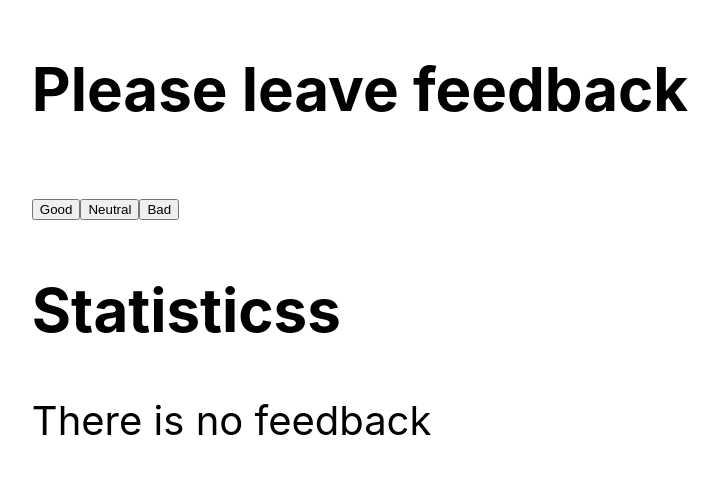
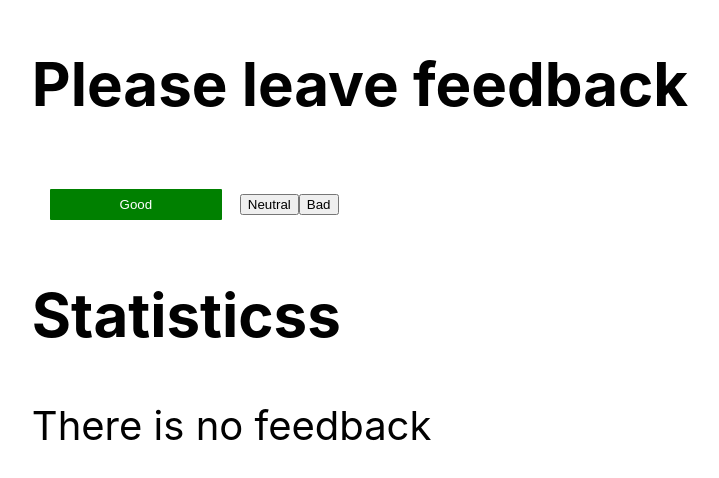
Before and after one commit to OlenaVoroshnina/goit-react-hw-02-feedback, a React (Create React App) app: page / in a window 1280 px wide. Shown: the part 156-634 px from the top of the page, without its empty margins (280-999 px from the left). Built offline with nearby package versions, Linux system fonts and the light colour scheme.

Commit message:
added styles

```diff
--- /dev/null
+++ b/src/components/Feedback/Feedback.styled.jsx
@@ -0,0 +1,15 @@
+import styled from "styled-components";
+
+export const Button = styled.button`
+  /* This renders the buttons above... Edit me! */
+  display: inline-block;
+  border-radius: 3px;
+  padding: 0.5rem 0;
+  margin: 0.5rem 1rem;
+  width: 11rem;
+  background: green;
+  color: white;
+  border: 2px solid white;
+
+
+`
--- a/src/components/Feedback/FeedbackOptions.jsx
+++ b/src/components/Feedback/FeedbackOptions.jsx
@@ -1,15 +1,17 @@
 import React from "react";
+
 import PropTypes from "prop-types";
+import {Button} from './Feedback.styled'
 
 
 const FeedbackOptions = ({title,onIncrementGood, onIncrementNeutral, onIncrementBad}) => (
     <>
-    <div>
-        <button type="button" onClick={onIncrementGood}>Good</button>
-        <button type="button" onClick={onIncrementNeutral}>Neutral</button>
-        <button type="button" onClick={onIncrementBad}>Bad</button>
-    </div>
-    <h2>{title}s</h2>
+        <div>
+            <Button type="button" onClick={onIncrementGood}>Good</Button>
+            <button type="button" onClick={onIncrementNeutral}>Neutral</button>
+            <button type="button" onClick={onIncrementBad}>Bad</button>
+        </div>
+        <h2>{title}s</h2>
     </>
 );
 
--- a/src/components/Feedback/Statistics.jsx
+++ b/src/components/Feedback/Statistics.jsx
@@ -3,7 +3,6 @@ import PropTypes from "prop-types";
 
 const Statistics = ({good, neutral, bad, total, positivePercentage}) => (
     <>
-    {/* <h2>Statistics</h2> */}
         <ul>
             <li>Good: {good}</li>
             <li>Neutral: {neutral}</li>
```
Also changed, not shown: src/components/Feedback/Section.jsx (+3 -8 lines), src/components/Notification.jsx (+4 -5 lines), src/components/Feedback/index.js (line endings or trailing spaces). Lines whose indentation alone changed are shown as unchanged.
